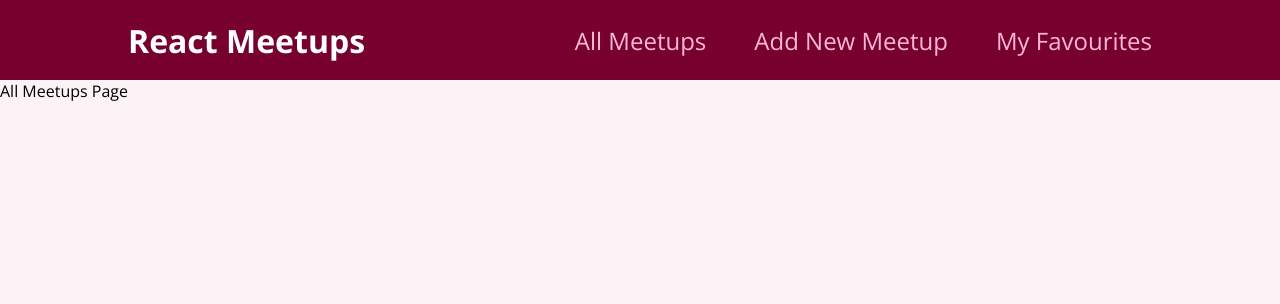
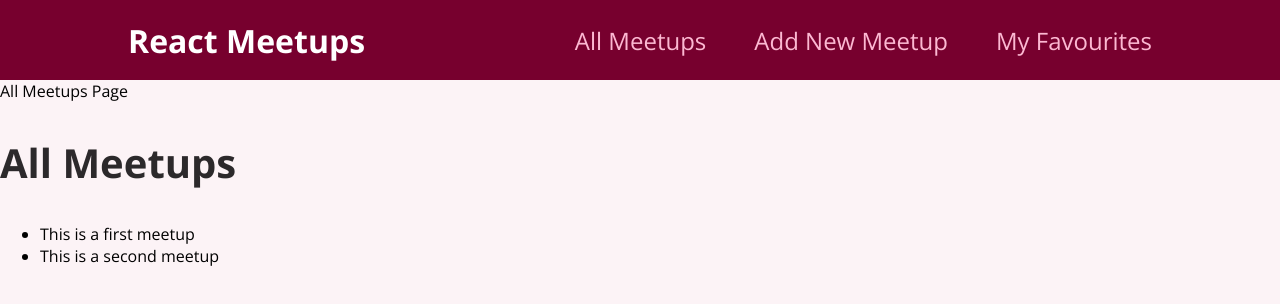
Before and after one commit to editakeskic/react-meetup-app, a React (Create React App) app: page / in a window 1280 px wide. Shown: the top 304 px of the page. Built offline with nearby package versions, Linux system fonts and the light colour scheme.

Commit message:
Added dummy data

```diff
--- a/src/pages/AllMeetups.js
+++ b/src/pages/AllMeetups.js
@@ -1,5 +1,33 @@
+const DUMMY_DATA = [
+    {
+      id: 'm1',
+      title: 'This is a first meetup',
+      image:
+        'https://upload.wikimedia.org/wikipedia/commons/6/6d/Zageb_Croatian_National_Theater.jpg',
+      address: 'Meetupstreet 5, 12345 Meetup City',
+      description:
+        'This is a first, amazing meetup which you definitely should not miss. It will be a lot of fun!',
+    },
+    {
+      id: 'm2',
+      title: 'This is a second meetup',
+      image:
+        'https://upload.wikimedia.org/wikipedia/commons/e/e1/Osijek_%2829263092303%29.jpg',
+      address: 'Meetupstreet 5, 12345 Meetup City',
+      description:
+        'This is a first, amazing meetup which you definitely should not miss. It will be a lot of fun!',
+    },
+  ];
+
 function AllMeetupsPage () {
-    return <div>All Meetups Page</div>
+    return <section>All Meetups Page
+        <h1>All Meetups</h1>
+        <ul>
+        {DUMMY_DATA.map((meetup) => {
+            return <li key={meetup.id}>{meetup.title}</li>;
+        })}
+        </ul>
+    </section>
 }
 
 export default AllMeetupsPage;
```
